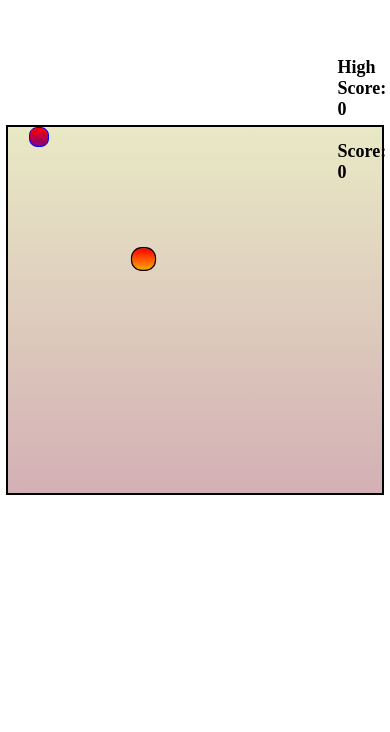
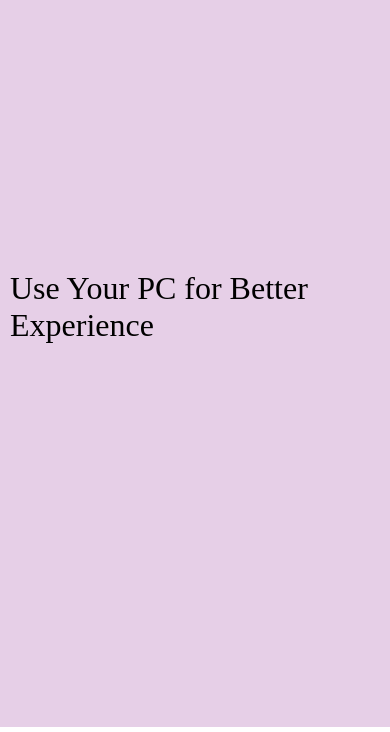
Before and after one commit to vighu0713/Snakegame, a plain HTML site: page index.html in a window 390 px wide. Shown: the part 112-844 px from the top of the page. Drawn offline with Linux system fonts and the light colour scheme.

Commit message:
improvised

```diff
--- a/css/style.css
+++ b/css/style.css
@@ -5,7 +5,7 @@
 .body{
     min-height: 100vh;
     background-size: 100vw 100vh;
-    background: url("../SnakeGame/img/bg.jpg");
+    background: url("../img/bg.jpg");
     background-position: bottom;
     background-repeat: no-repeat;
     display: flex;
@@ -40,14 +40,33 @@
 #scoreBox{
     position: absolute;
     top: 30vh;
-    left: 40vh;
-    font-size: large;
+    left: 8vw;
+    font-size: 30px;
     font-weight: bold;
 }
 #hiscoreBox{
     position: absolute;
     top: 20vh;
-    left: 40vh;
-    font-size: large;
+    left: 5vw;
+    font-size: 35px;
     font-weight: bold;
 }
+
+
+/* ------------------------------responsive---------------------------------------- */
+
+@media screen and (max-width:1250px) {
+    .body{
+        display: none;
+    }
+    .responsive{
+        display: flex;
+align-items: center;
+justify-content: center;
+height: 97vh;
+font-size: 2rem;
+padding: 10px;
+overflow: hidden;
+background: #e6cfe7;
+    }
+}
--- a/index.html
+++ b/index.html
@@ -18,6 +18,7 @@
     <div>
         <!-- <audio src="../snake game/js/move.mp3" id="hey"></audio> -->
     </div>
+    <div class="responsive">Use Your PC for Better Experience</div>
 </body>
 <script src="./js/style.js"></script>
 
--- a/js/style.js
+++ b/js/style.js
@@ -11,6 +11,12 @@ let snakeArr = [
     {x: 7, y: 7}
 ]
 food = {x: 2, y: 1};
+
+var Frame=window.innerWidth;
+if(Frame>=1250)
+alert('Use Arrow Key To Play The Game')
+console.log(Frame)
+
 
 // Game functions
 function main(ctime){
```
Also changed, not shown: img/bg.jpg (added).
